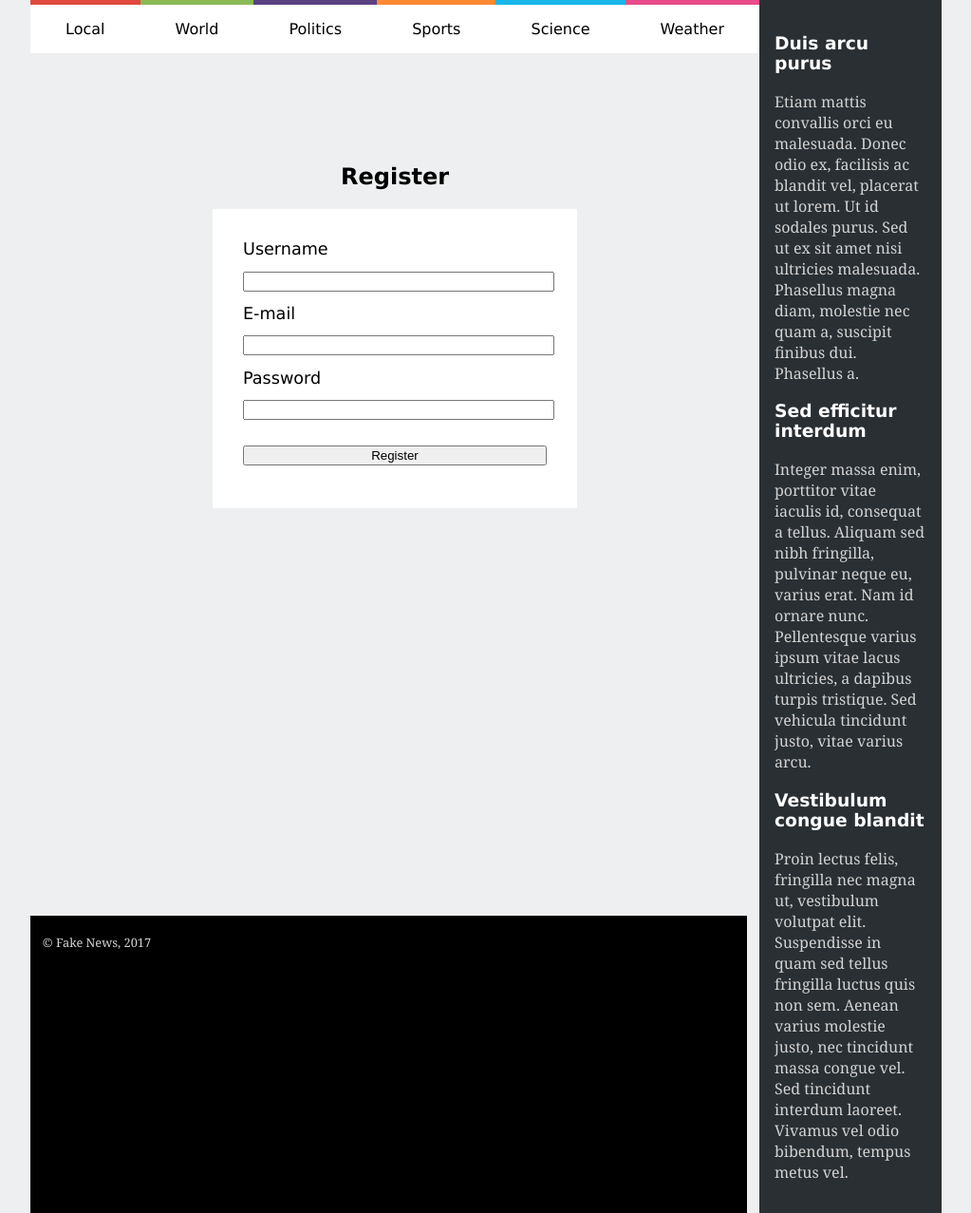
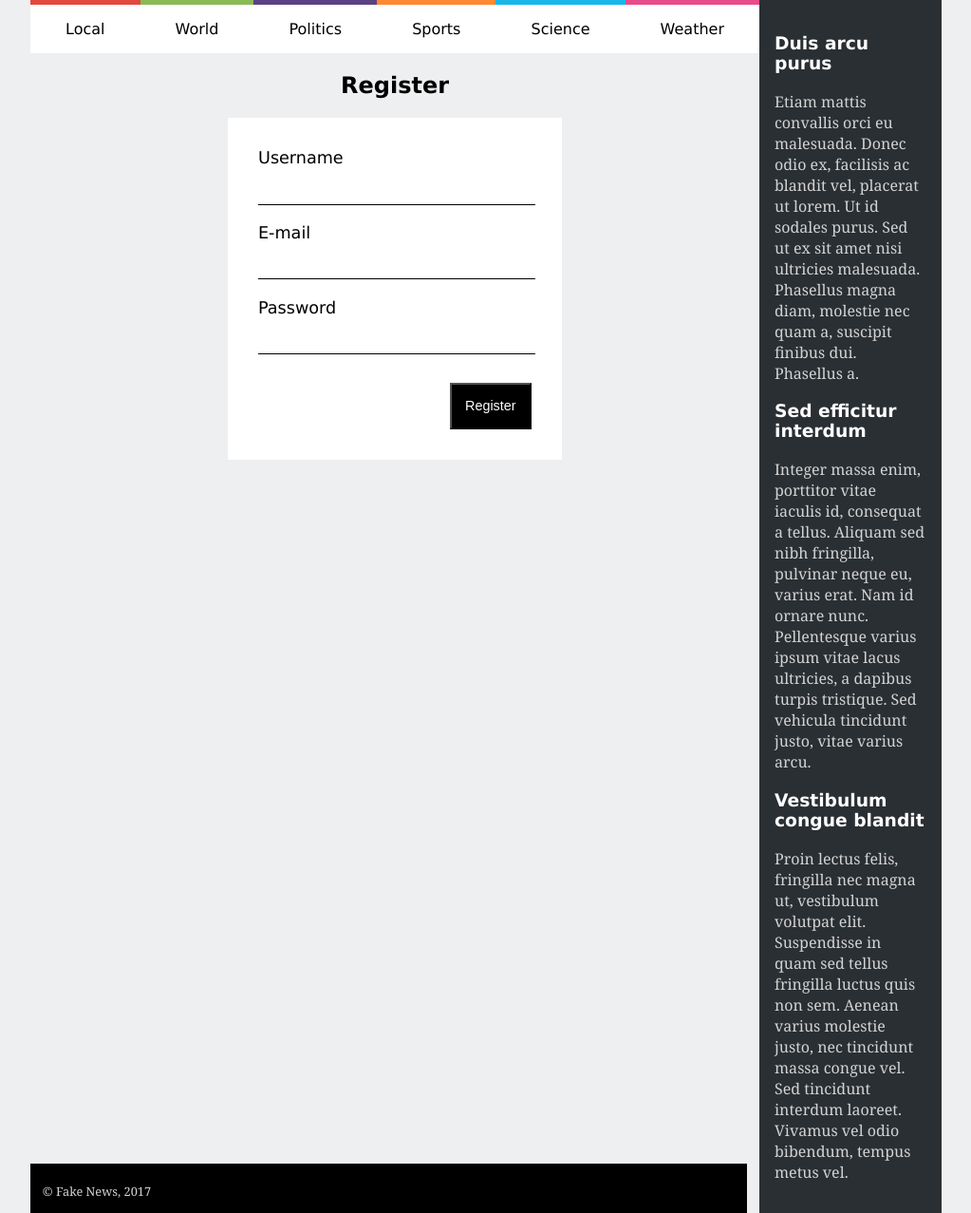
Before and after one commit to pedrojfs17/FEUP-LTW, a PHP site: page /register.html in a window 1280 px wide. Shown: the part 87-1364 px from the top of the page at 95% size, without its empty margins (128-1151 px from the left). Run offline with PHP 8.4, Linux system fonts and the light colour scheme.

Commit message:
Finished first exercise

```diff
--- a/TP02/Online Newspaper/forms.css
+++ b/TP02/Online Newspaper/forms.css
@@ -1,28 +1,51 @@
+body {
+    grid-template-rows: auto auto 1fr 4em;
+}
+
 #menu {
     height: fit-content;
 }
 
-#register {
+#register, #login {
     position: relative;
-    bottom: 10em;
 }
 
-#register h1 {
+#register h1, #login h1 {
     text-align: center;
 }
 
-#register form {
+#register form, #login form {
+    position: relative;
     background-color: white;
-    max-width: 20em;
+    max-width: 18em;
     margin: auto;
     padding: 2em;
 }
 
-#register form * {
+#register form *, #login form * {
     width: 100%;
-    margin: 1em 0em;
+    margin: 0.7em 0em 1em 0em;
+    font-size: 1.1em;
 }
 
-#register form label {
-    font-size: 1.1em;
+#register form label input, #login form label input {
+    border: none;
+    border-bottom: 1px solid black;
 }
+
+#register form input[type="submit"], #login form input[type="submit"] {
+    font-size: 0.9em;
+    background-color: black;
+    color: white;
+    padding: 1em;
+    width: fit-content;
+    position: relative;
+    display: block;
+    margin-left: auto;
+    margin-right: 0;
+    margin-bottom: 0;
+}
+
+textarea:focus, input:focus{
+    outline: none;
+}
--- a/TP02/Online Newspaper/responsive.css
+++ b/TP02/Online Newspaper/responsive.css
@@ -4,8 +4,7 @@
     }
 
     body {
-        width: 100%;
-        grid-template-columns: 100%;
+        display: initial;
     }
 
     #news, body > footer {
@@ -29,7 +28,6 @@
         display: block;
         background-color: #2A2F33;
         padding: 1em;
-        width: 100%;
     }
 
     #menu ul {
```
